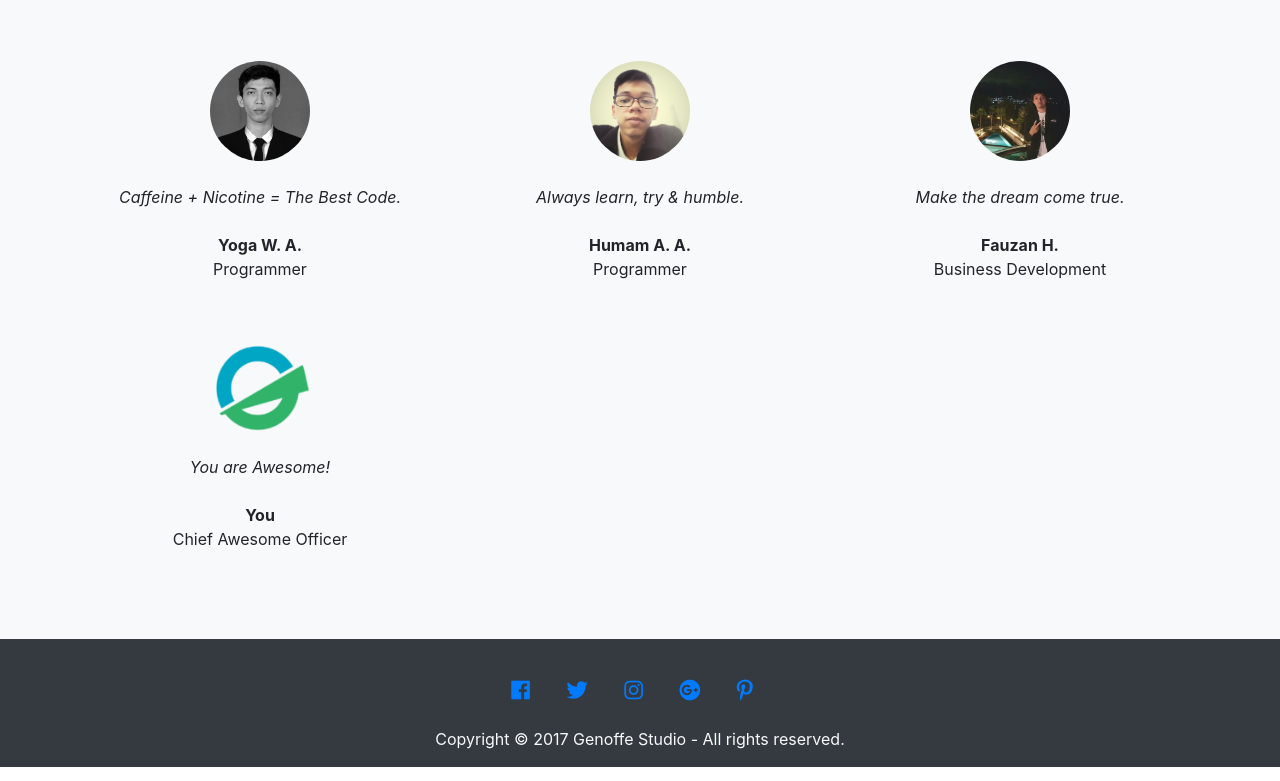
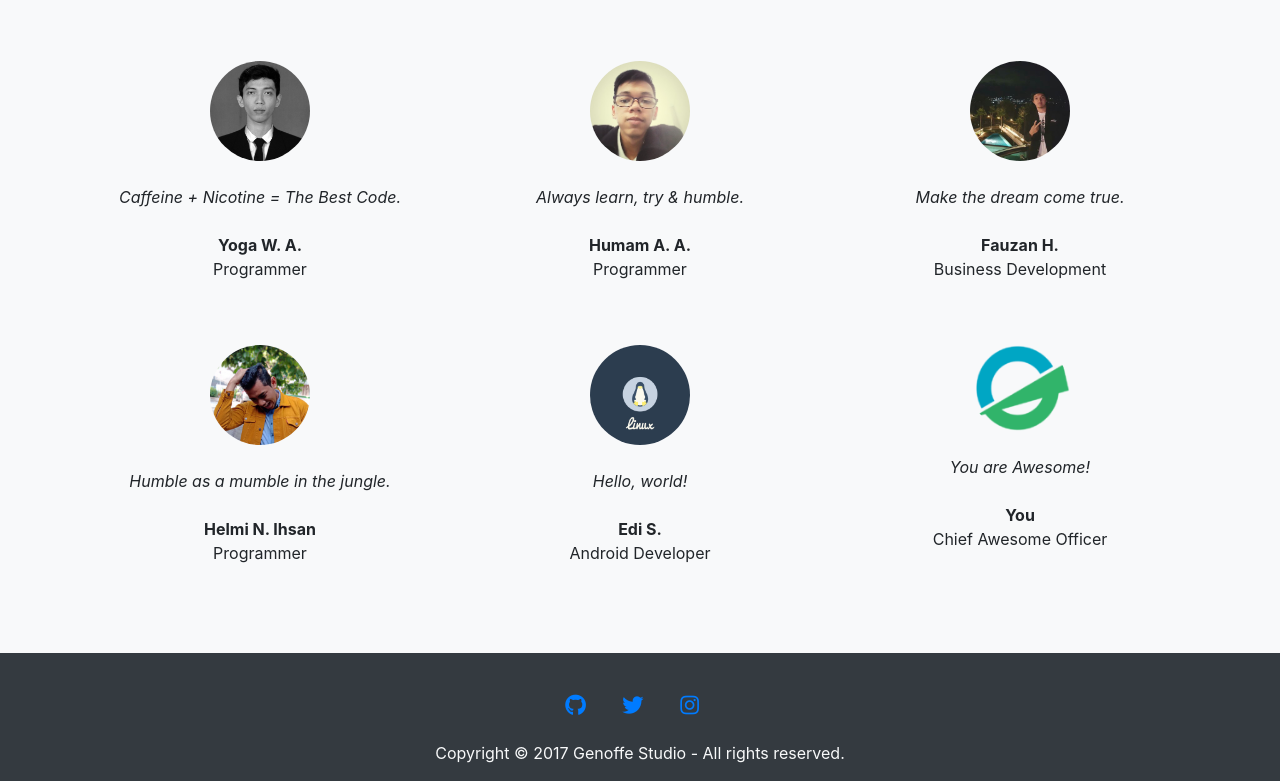
Before and after one commit to yogawa/genoffe.github.io, a plain HTML site: page index.html in a window 1280 px wide. Shown: the part 3402-4183 px from the top of the page. Drawn offline with nearby package versions, Linux system fonts and the light colour scheme.

Commit message:
add helmi and edi

```diff
--- a/index.html
+++ b/index.html
@@ -253,6 +253,18 @@
             <br>Business Development</p>
         </div>
 		<div class="col-md-4 p-4">
+          <img class="img-fluid d-block rounded-circle mx-auto" height="100px" width="100px" src="images/helmi.jpg">
+          <p class="my-4"><i>Humble as a mumble in the jungle.</i></p>
+          <p><b>Helmi N. Ihsan</b>
+            <br>Programmer</p>
+        </div>
+		<div class="col-md-4 p-4">
+          <img class="img-fluid d-block rounded-circle mx-auto" height="100px" width="100px" src="images/edi.jpg">
+          <p class="my-4"><i>Hello, world!</i></p>
+          <p><b>Edi S.</b>
+            <br>Android Developer</p>
+        </div>
+		<div class="col-md-4 p-4">
           <img class="img-fluid d-block rounded-circle mx-auto" height="100px" width="100px" src="images/icon.png">
           <p class="my-4"><i>You are Awesome!</i></p>
           <p><b>You</b>
@@ -303,11 +315,9 @@
       <div class="row">
         <div class="col-md-12 mt-3">
 		<div class="text-center col-12 my-4">
-            <a href="https://www.facebook.com" target="_blank"><i class="fab fa-facebook d-inline fa-lg mr-3"></i></a>
+            <a href="https://github.com/Genoffe" target="_blank"><i class="fab fa-github d-inline fa-lg mr-3"></i></a>
             <a href="https://twitter.com/@GenoffeStudio" target="_blank"><i class="fab fa-twitter d-inline mx-3 fa-lg"></i></a>
-            <a href="https://www.instagram.com" target="_blank"><i class="fab fa-instagram d-inline mx-3 fa-lg"></i></a>
-            <a href="https://plus.google.com" target="_blank"><i class="fab fa-google-plus d-inline mx-3 fa-lg"></i></a>
-            <a href="https://pinterest.com" target="_blank"><i class="fab fa-pinterest-p d-inline mx-3 fa-lg"></i></a>
+            <a href="https://www.instagram.com/GenoffeStudio" target="_blank"><i class="fab fa-instagram d-inline mx-3 fa-lg"></i></a>
           </div>
           <p class="text-center">Copyright © 2017 Genoffe Studio - All rights reserved. </p>
         </div>
```
Also changed, not shown: images/edi.jpg (added), images/helmi.jpg (added).
